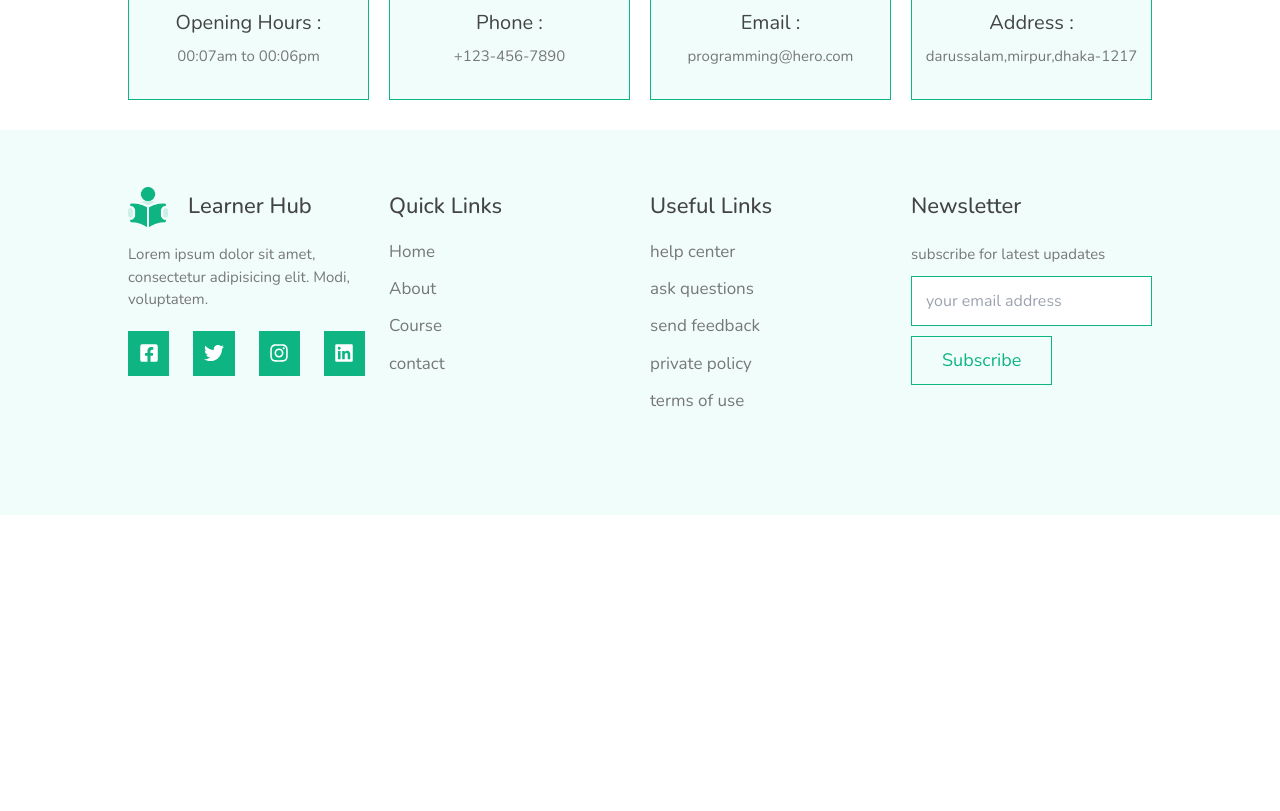
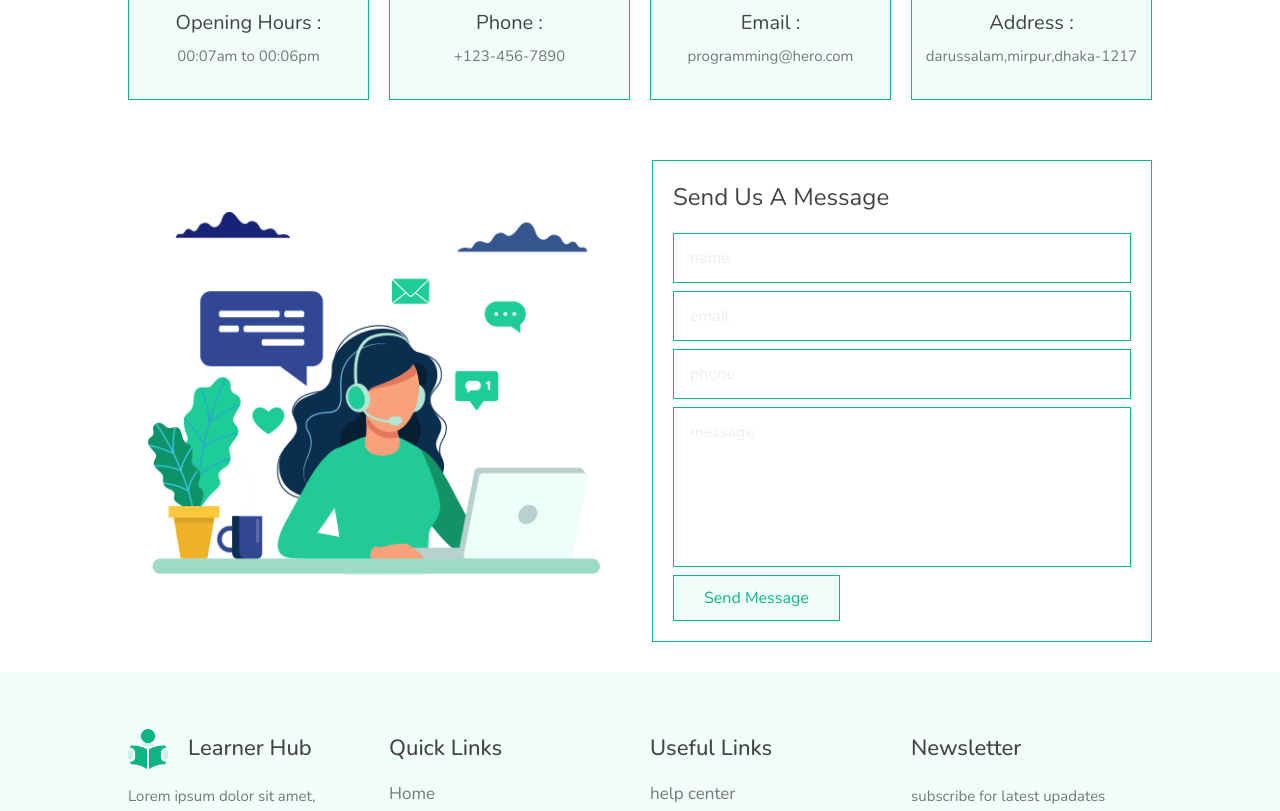
Before and after one commit to ronymia/learner-hub-client, a React (Create React App) app: page /contact in a window 1280 px wide. Shown: the part 440-1251 px from the top of the page. Before the commit the page ends 955 px from the top, so only its background shows below. Built offline with nearby package versions, Linux system fonts and the light colour scheme; the HTML template or start-up script is replaced by a standard one.

Commit message:
contact form

```diff
--- /dev/null
+++ b/src/components/ContactForm.jsx
@@ -0,0 +1,37 @@
+import React from 'react';
+
+//import contact img
+import contactImg from '../assets/images/contact-img.png'
+
+const ContactForm = () => {
+     return (
+          <section className="grid grid-cols-2 items-center justify-center gap-6 py-[30px] lg:px-[10%]">
+               {/* left side  */}
+               <div className="">
+                    <figure>
+                         <img src={contactImg} alt="" />
+                    </figure>
+               </div>
+
+               {/* right side  */}
+               <div className="">
+                    <form className="borderBox p-5">
+                         <h3 className="capitalize text-dimBlack text-2xl pb-3">send us a message</h3>
+
+                         <input type="text" placeholder="name" className="block w-full py-3 px-4 text-base my-2 mx-0 borderBox placeholder:text-lightWhite focus:bg-primary focus:text-white outline-none" />
+
+                         <input type="email" placeholder="email" className="block w-full py-3 px-4 text-base my-2 mx-0 borderBox placeholder:text-lightWhite focus:bg-primary focus:text-white outline-none" />
+
+                         <input type="number" placeholder="phone" className="block w-full py-3 px-4 text-base my-2 mx-0 borderBox placeholder:text-lightWhite focus:bg-primary focus:text-white outline-none" />
+
+                         <textarea name="message" className="block w-full py-3 px-4 text-base my-2 mx-0 borderBox placeholder:text-lightWhite focus:bg-primary focus:text-white outline-none resize-none h-40"
+                              placeholder="message" id="" cols="30" rows="10"></textarea>
+
+                         <input type="submit" value="send message" className="btn py-[10px] px-[30px]" />
+                    </form>
+               </div>
+          </section>
+     );
+};
+
+export default ContactForm;
--- a/src/pages/Contact.jsx
+++ b/src/pages/Contact.jsx
@@ -1,5 +1,6 @@
 import React from 'react';
 import { PageHeader } from '../components';
+import ContactForm from '../components/ContactForm';
 import GetInTouch from '../components/GetInTouch';
 
 const Contact = () => {
@@ -7,6 +8,7 @@ const Contact = () => {
         <section className="">
             <PageHeader heading={'Contact'} />
             <GetInTouch />
+            <ContactForm />
         </section>
     )
 }
```
